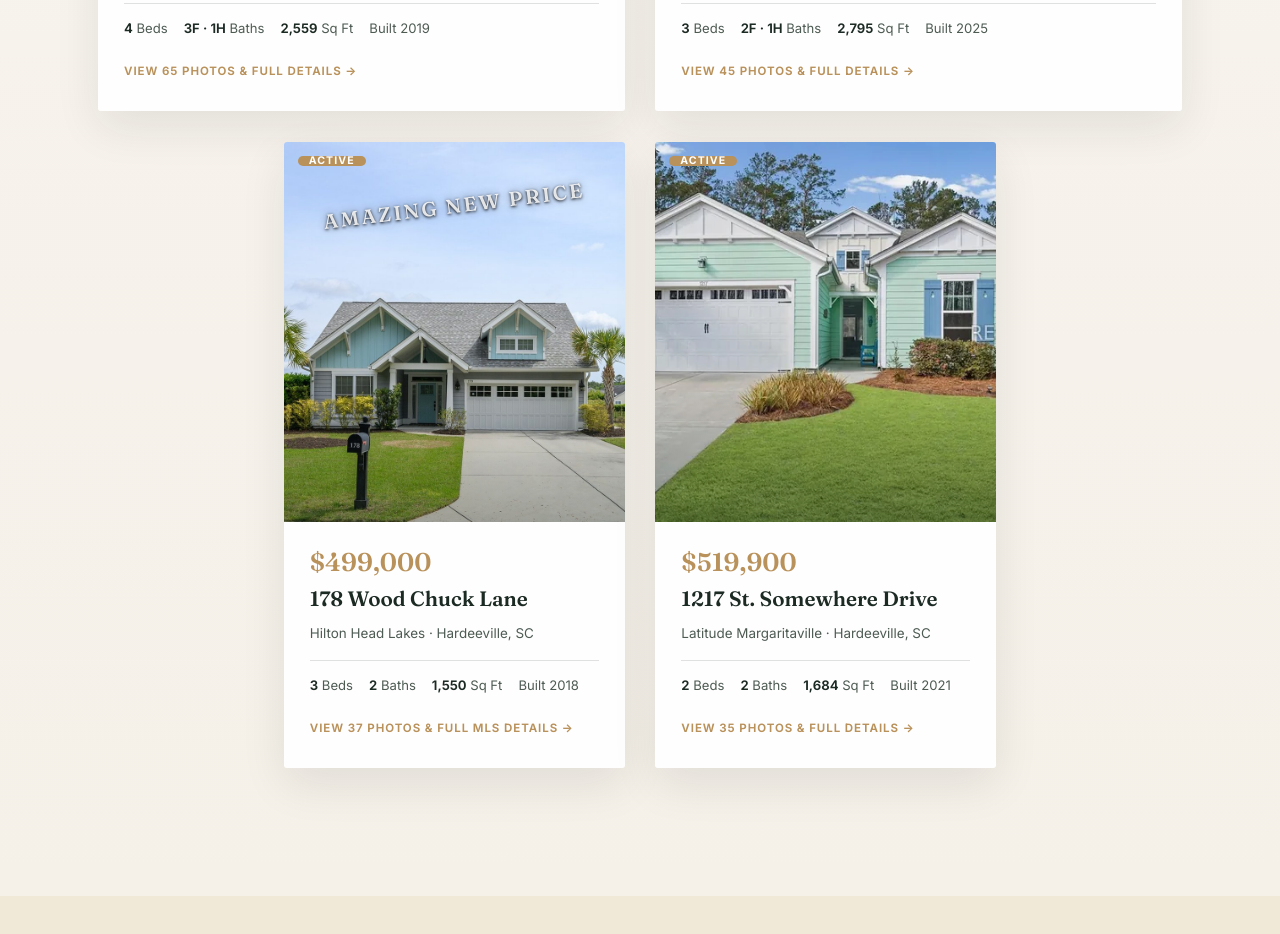
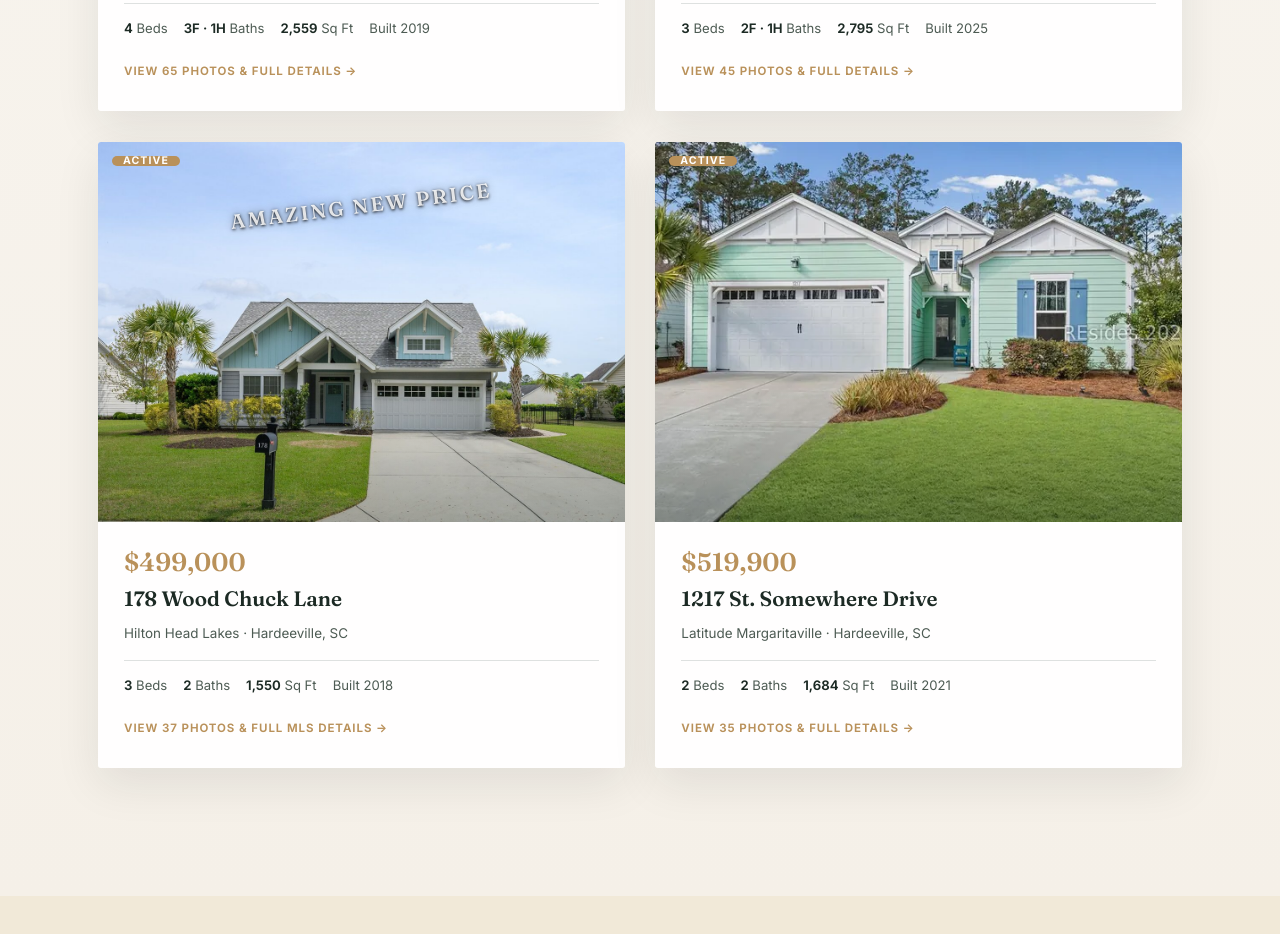
Before and after one commit to edesent/john-murphy-lowcountry, a plain HTML site: page listings.html in a window 1280 px wide. Shown: the part 3174-4108 px from the top of the page. Drawn offline with Linux system fonts and the light colour scheme; a script that the page names is missing.

Commit message:
Removed outdated special sizing from the final listing row

```diff
--- a/styles.css
+++ b/styles.css
@@ -1298,12 +1298,6 @@ details .check {
 }
 .listings-portfolio .listing-card--signature .listing-card-addr {
   font-size: 1.3rem;
-}
-.listings-portfolio .listing-card:nth-of-type(7) {
-  grid-column: 3 / span 4;
-}
-.listings-portfolio .listing-card:nth-of-type(8) {
-  grid-column: 7 / span 4;
 }
 
 @media (max-width: 1080px) {
```
